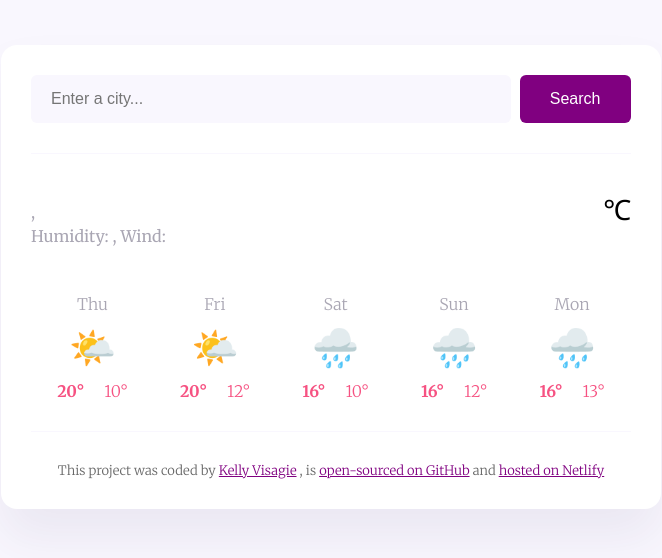
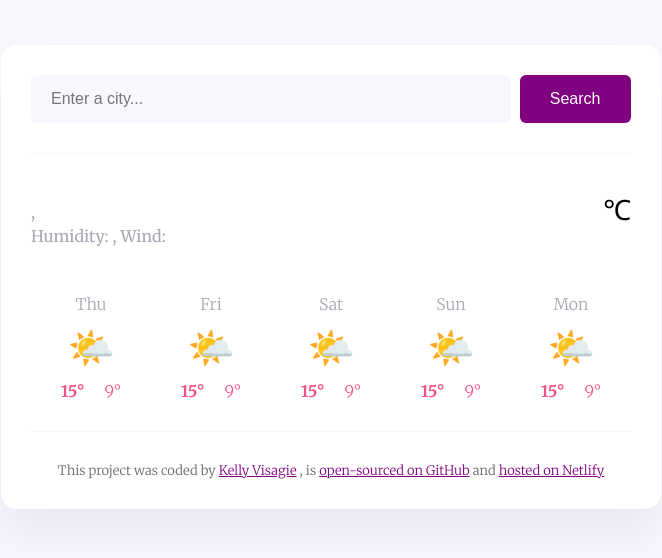
Before and after one commit to kelly9396/WeatherForecast-Project, a plain HTML site: page index.html in a window 1280 px wide. Shown: the whole page, without its empty margins (309-971 px from the left). Drawn offline with nearby package versions, Linux system fonts and the light colour scheme; no server answers.

Commit message:
added js templates

```diff
--- a/index.html
+++ b/index.html
@@ -45,58 +45,7 @@
             <div class="weather-unit">℃</div>
           </div>
         </div>
-        <div class="weather-forecast">
-          <div class="weather-forecast-day">
-            <div class="weather-forecast-date">Thu</div>
-            <div class="weather-forecast-icon">🌤️</div>
-            <div class="weather-forecast-temperatures">
-              <div class="weather-forecast-temperature">
-                <strong>20°</strong>
-              </div>
-              <div class="weather-forecast-temperature">10°</div>
-            </div>
-          </div>
-          <div class="weather-forecast-day">
-            <div class="weather-forecast-date">Fri</div>
-            <div class="weather-forecast-icon">🌤️</div>
-            <div class="weather-forecast-temperatures">
-              <div class="weather-forecast-temperature">
-                <strong>20°</strong>
-              </div>
-              <div class="weather-forecast-temperature">12°</div>
-            </div>
-          </div>
-          <div class="weather-forecast-day">
-            <div class="weather-forecast-date">Sat</div>
-            <div class="weather-forecast-icon">🌧️</div>
-            <div class="weather-forecast-temperatures">
-              <div class="weather-forecast-temperature">
-                <strong>16°</strong>
-              </div>
-              <div class="weather-forecast-temperature">10°</div>
-            </div>
-          </div>
-          <div class="weather-forecast-day">
-            <div class="weather-forecast-date">Sun</div>
-            <div class="weather-forecast-icon">🌧️</div>
-            <div class="weather-forecast-temperatures">
-              <div class="weather-forecast-temperature">
-                <strong>16°</strong>
-              </div>
-              <div class="weather-forecast-temperature">12°</div>
-            </div>
-          </div>
-          <div class="weather-forecast-day">
-            <div class="weather-forecast-date">Mon</div>
-            <div class="weather-forecast-icon">🌧️</div>
-            <div class="weather-forecast-temperatures">
-              <div class="weather-forecast-temperature">
-                <strong>16°</strong>
-              </div>
-              <div class="weather-forecast-temperature">13°</div>
-            </div>
-          </div>
-        </div>
+        <div class="weather-forecast" id="forecast"></div>
       </main>
 
       <footer>
--- a/src/javascript.js
+++ b/src/javascript.js
@@ -53,7 +53,33 @@ function handleSearchSumbit(event) {
   searchCity(searchInput.value);
 }
 
+function displayForecast() {
+  let days = ["Thu", "Fri", "Sat", "Sun", "Mon"];
+  let forecastHtml = "";
+
+  days.forEach(function (day) {
+    forecastHtml =
+      forecastHtml +
+      `
+      <div class="weather-forecast-day">
+        <div class="weather-forecast-date">${day}</div>
+        <div class="weather-forecast-icon">🌤️</div>
+        <div class="weather-forecast-temperatures">
+          <div class="weather-forecast-temperature">
+            <strong>15°</strong>
+          </div>
+          <div class="weather-forecast-temperature">9°</div>
+        </div>
+      </div>
+    `;
+  });
+
+  let forecastElement = document.querySelector("#forecast");
+  forecastElement.innerHTML = forecastHtml;
+}
+
 let searchFormElement = document.querySelector("#search-form");
 searchFormElement.addEventListener("submit", handleSearchSumbit);
 
 searchCity("Cape Town");
+displayForecast();
```
